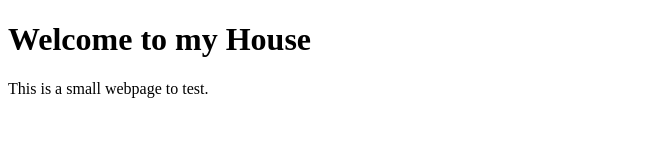
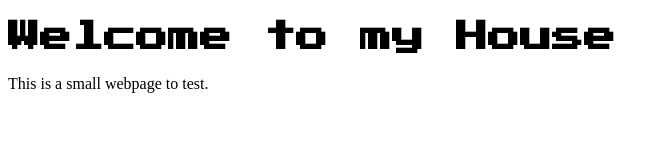
Before and after one commit to 4tydev/4tydev.github.io, a plain HTML site: page index.html in a window 1280 px wide. Shown: the whole page, without its empty margins (0-669 px from the left). Drawn offline with Linux system fonts and the light colour scheme.

Commit message:
Updated index

```diff
--- a/index.html
+++ b/index.html
@@ -2,6 +2,8 @@
 <html>
     <head>
         <title>4tydev Home Page</title>
+        <link href="https://fonts.googleapis.com/css2?family=Press+Start+2P&display=swap" rel="stylesheet">
+        <link href="css/stylesheet.css" rel="stylesheet">
     </head>
     <body>
         <h1>Welcome to my House</h1>
```
